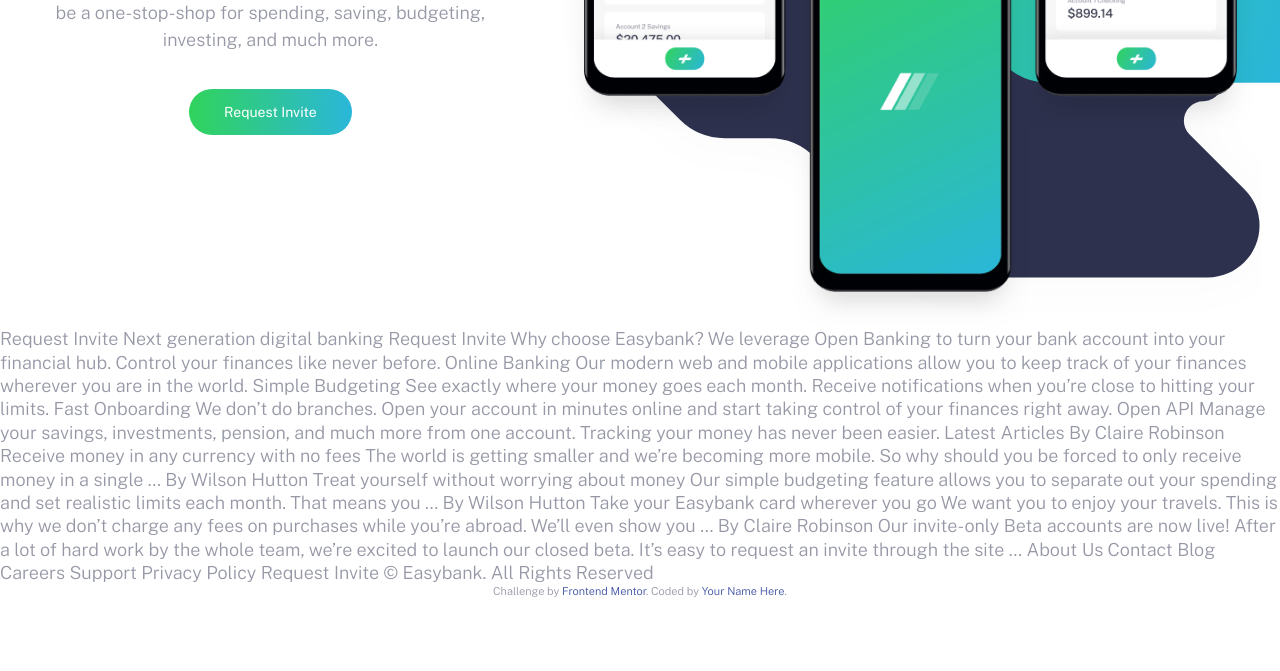
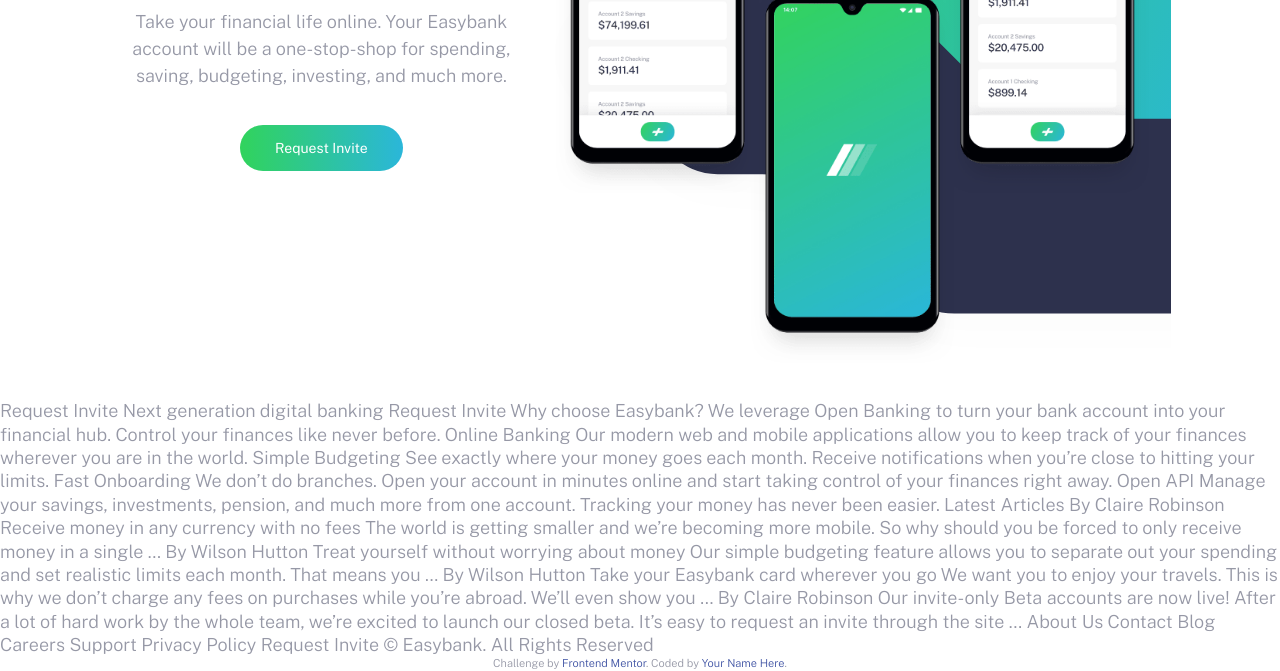
Before and after one commit to Sawyer0/easybank-landing-page, a plain HTML site: page index.html in a window 1280 px wide. Shown: the part 409-1080 px from the top of the page. Before the commit the page ends 1008 px from the top, so only its background shows below. Drawn offline with nearby package versions, Linux system fonts and the light colour scheme; files that its build step writes are made by us from their sources.

Commit message:
part of the container repositioning

```diff
--- a/index.html
+++ b/index.html
@@ -67,9 +67,9 @@
       </div>
 
     </header>
-    <sectio class="hero">
+    <sectio class="hero container">
       <div class="hero__image"></div>
-      <div class="hero__text container">
+      <div class="hero__text ">
         <h1>
           Next generation digital banking
         </h1>
```
